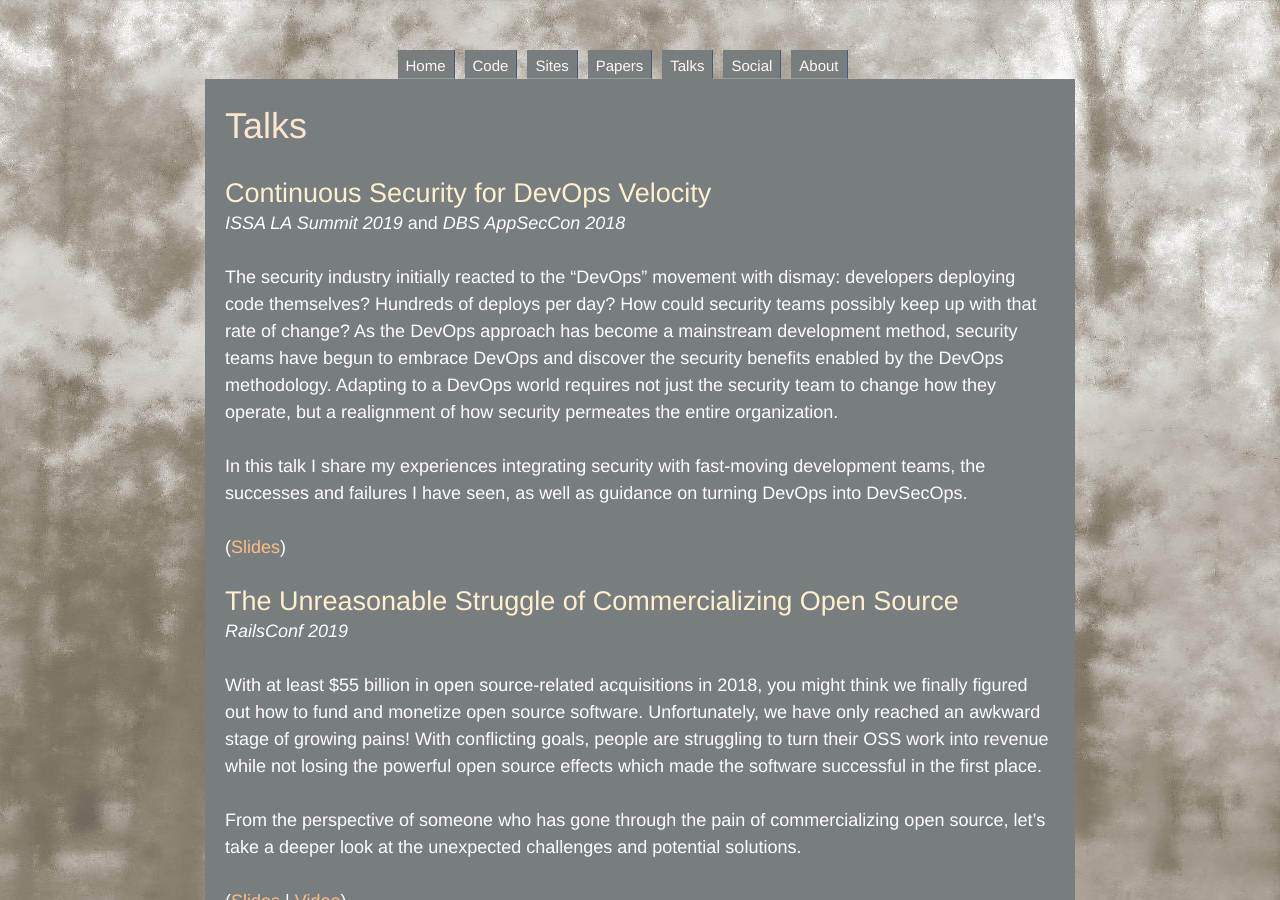
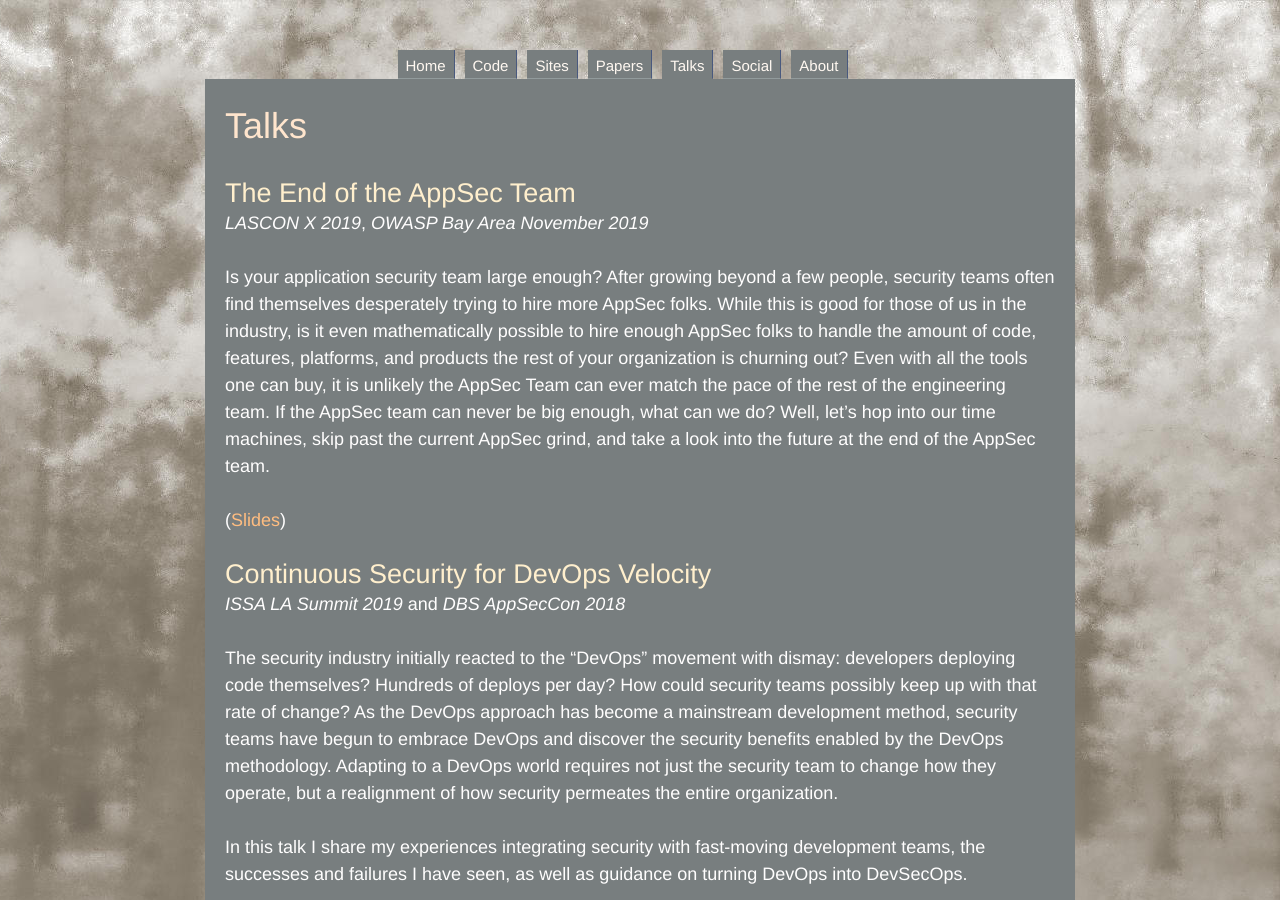
Before and after one commit to presidentbeef/personal-site, a Jekyll site: the page built from talks/index.md, in a window 1280 px wide and 900 px high. Built offline with Jekyll 4.4.1, drawn with Linux system fonts in a browser that asks for light colours.

Commit message:
The End of the AppSec Team

```diff
--- a/talks/index.md
+++ b/talks/index.md
@@ -4,6 +4,13 @@ tab: talks
 ---
 
 ## Talks
+
+### The End of the AppSec Team
+_LASCON X 2019_, _OWASP Bay Area November 2019_
+
+Is your application security team large enough? After growing beyond a few people, security teams often find themselves desperately trying to hire more AppSec folks. While this is good for those of us in the industry, is it even mathematically possible to hire enough AppSec folks to handle the amount of code, features, platforms, and products the rest of your organization is churning out? Even with all the tools one can buy, it is unlikely the AppSec Team can ever match the pace of the rest of the engineering team. If the AppSec team can never be big enough, what can we do? Well, let’s hop into our time machines, skip past the current AppSec grind, and take a look into the future at the end of the AppSec team.
+
+([Slides](https://docs.google.com/presentation/d/e/2PACX-1vQSTeH8_31rjRx-FSXYLMemMKZvLxTWOWUP4HsaBuUyccSrPRGQoewl12PXkmugXxph9lkKmQGY7_H8/pub?start=false&loop=false&delayms=3000))
 
 ### Continuous Security for DevOps Velocity
 _ISSA LA Summit 2019_ and _DBS AppSecCon 2018_
```
